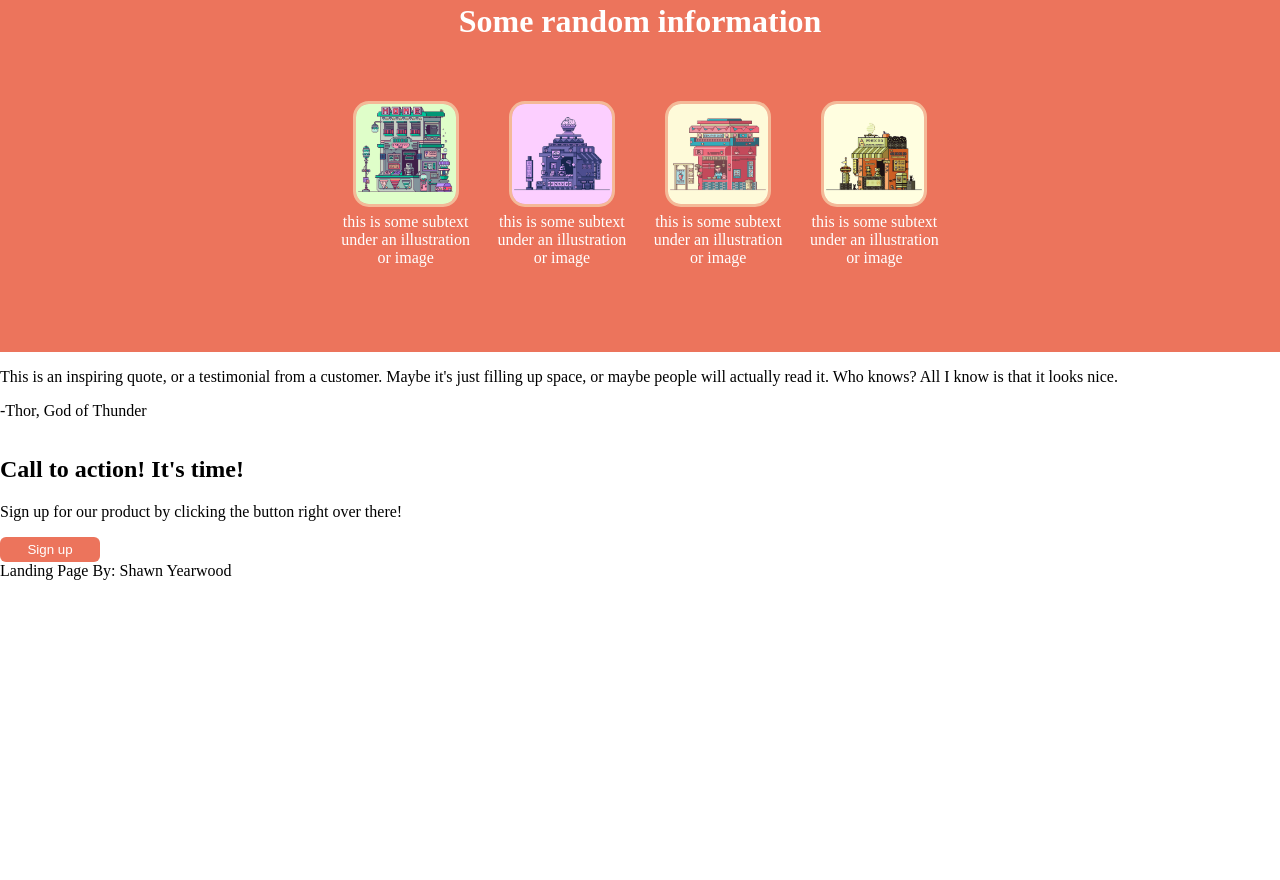
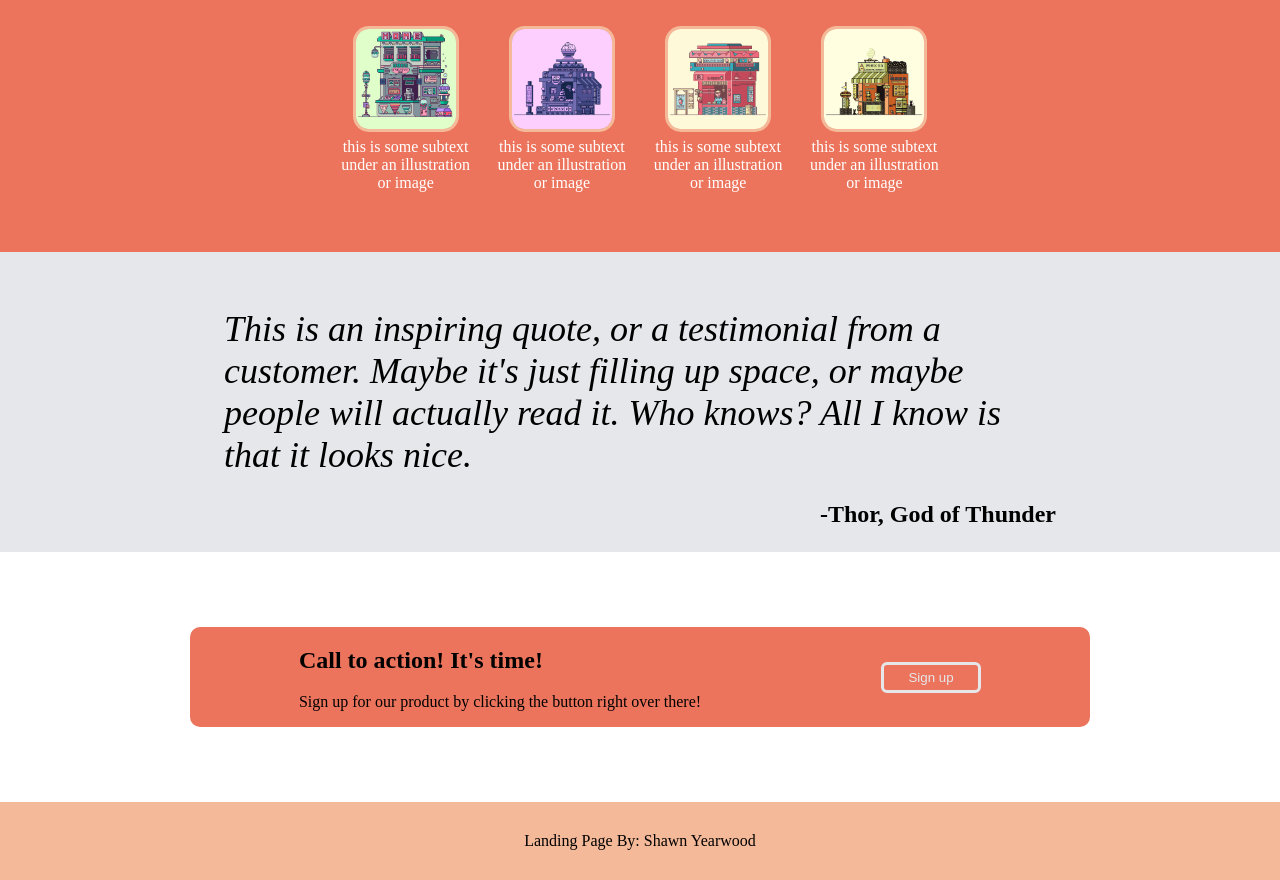
Before and after one commit to SLYearwood/landing-page, a plain HTML site: page index.html in a window 1280 px wide. Shown: the part 448-1328 px from the top of the page. Before the commit the page ends 1028 px from the top, so only its background shows below. Drawn offline with Linux system fonts and the light colour scheme.

Commit message:
Add styles to quote, action, and footer areas Finished adding CSS styling to landing page

```diff
--- a/index.html
+++ b/index.html
@@ -52,9 +52,15 @@
         <p class="quote-credits">-Thor, God of Thunder</p>
     </div>
     <div class="recruit-section">
-        <h2>Call to action! It's time!</h2>
-        <p>Sign up for our product by clicking the button right over there!</p>
-        <button class="sign-up">Sign up</button>
+        <div class="action-area">
+            <div class="left-side">
+                <h2>Call to action! It's time!</h2>
+                <p>Sign up for our product by clicking the button right over there!</p>
+            </div>
+            <div class="right-side">
+                <button class="sign-up"><a href="#">Sign up</a></button>
+            </div>
+        </div>
     </div>
     <footer>Landing Page By: Shawn Yearwood</footer>
 </body>
--- a/style.css
+++ b/style.css
@@ -2,13 +2,14 @@ body {
     display: flex;
     flex-direction: column;
     margin: 0;
+    flex: 1;
 }
 
 header {
     display: flex;
     background-color: #F4B998;
     color: #F9FAF8;
-    height: 400px;
+    height: 350px;
     flex-wrap: wrap;
 
 }
@@ -86,7 +87,7 @@ header img {
     flex-direction: column;
     align-items: center;
     justify-content: center;
-    height: 400px;
+    height: 350px;
     background-color: #EC745C;
     color: white;
 }
@@ -113,3 +114,58 @@ header img {
     border: solid #F4B998;
     border-radius: 15%;
 }
+
+.quote-container {
+    display: flex;
+    flex-direction: column;
+    background-color: #E5E7EB;
+    align-items: center;
+    justify-content: center;
+    height: 300px;
+    font-size: 36px;
+    position: relative;
+    padding: 0 120px;
+}
+
+.quote {
+    padding: 50px;
+    max-width: 80%;
+    margin: auto;
+    font-style: italic;
+}
+.quote-credits {
+    font-size: 24px;
+    text-align: right;
+    width: 80%;
+    margin-top: -30px;
+    font-weight: bold;
+}
+
+.recruit-section {
+    display: flex;
+    height: 250px;
+    justify-content: center;
+    align-items: center;
+}
+
+.action-area {
+    display: flex;
+    width: 900px;
+    background-color: #EC745C;
+    border-radius: 10px;
+    justify-content: center;
+    align-items: center;
+    gap: 180px;
+}
+
+.action-area button {
+    border: solid #E5E7EB;
+}
+
+footer {
+    display: flex;
+    background-color: #F4B998;
+    padding: 30px;
+    justify-content: center;
+    /* width: 100%; */
+}
```
